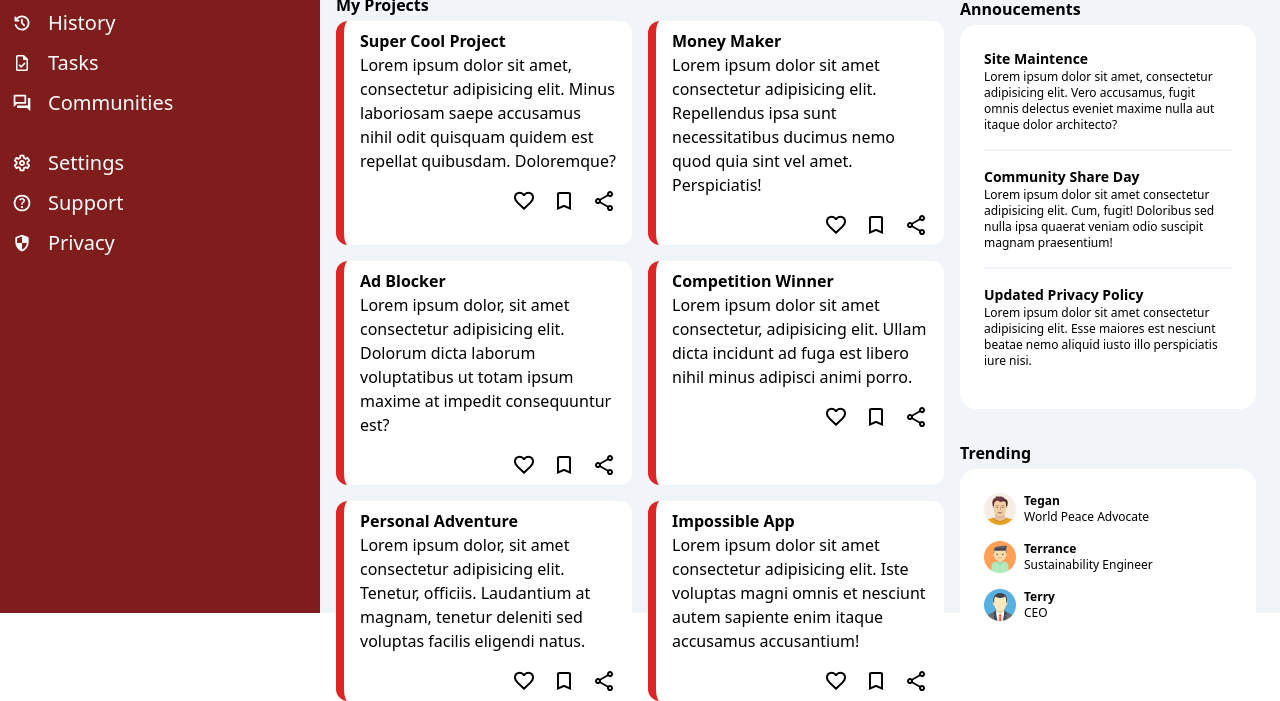
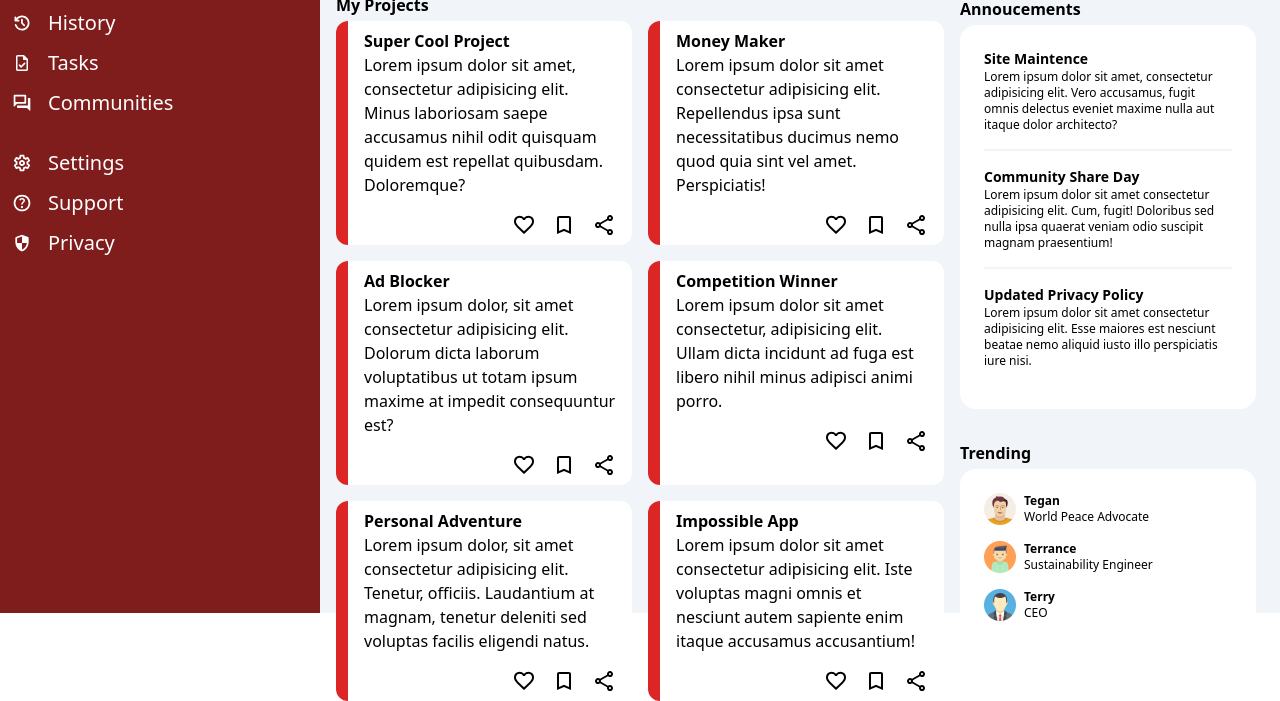
Before and after one commit to maxpajewski/admin-dashboard, a website: page index.html in a window 1280 px wide. Shown: the part 187-888 px from the top of the page. Drawn offline with Linux system fonts and the light colour scheme.

Commit message:
Update card border

```diff
--- a/index.html
+++ b/index.html
@@ -93,7 +93,7 @@
             <div class="col-start-1 col-end-5 row-start-1 row-end-5 flex flex-col">
                 <p class="font-bold mt-5 mb-1 ml-4">My Projects</p>
                 <div class="grid gap-4 auto-fit mx-4">
-                    <div class="card flex flex-col py-2 px-4 border-l-8 border-solid border-red-600 rounded-xl bg-white">
+                    <div class="card flex flex-col py-2 px-4 blw border-solid border-red-600 rounded-xl bg-white">
                         <p class="font-bold">Super Cool Project</p>
                         <p>Lorem ipsum dolor sit amet, consectetur adipisicing elit. Minus laboriosam saepe accusamus nihil odit quisquam quidem est repellat quibusdam. Doloremque?</p>
                         <div class="flex justify-end gap-4 pt-4">
@@ -102,7 +102,7 @@
                             <svg xmlns="http://www.w3.org/2000/svg" height="24" width="24"><path d="M18 22q-1.25 0-2.125-.875T15 19q0-.175.025-.363.025-.187.075-.337l-7.05-4.1q-.425.375-.95.587Q6.575 15 6 15q-1.25 0-2.125-.875T3 12q0-1.25.875-2.125T6 9q.575 0 1.1.212.525.213.95.588l7.05-4.1q-.05-.15-.075-.337Q15 5.175 15 5q0-1.25.875-2.125T18 2q1.25 0 2.125.875T21 5q0 1.25-.875 2.125T18 8q-.575 0-1.1-.213-.525-.212-.95-.587L8.9 11.3q.05.15.075.337Q9 11.825 9 12t-.025.362q-.025.188-.075.338l7.05 4.1q.425-.375.95-.588Q17.425 16 18 16q1.25 0 2.125.875T21 19q0 1.25-.875 2.125T18 22Zm0-16q.425 0 .712-.287Q19 5.425 19 5t-.288-.713Q18.425 4 18 4t-.712.287Q17 4.575 17 5t.288.713Q17.575 6 18 6ZM6 13q.425 0 .713-.288Q7 12.425 7 12t-.287-.713Q6.425 11 6 11t-.713.287Q5 11.575 5 12t.287.712Q5.575 13 6 13Zm12 7q.425 0 .712-.288Q19 19.425 19 19t-.288-.712Q18.425 18 18 18t-.712.288Q17 18.575 17 19t.288.712Q17.575 20 18 20Zm0-15ZM6 12Zm12 7Z"/></svg>
                         </div>
                     </div>
-                    <div class="card flex flex-col py-2 px-4 border-l-8 border-solid border-red-600 rounded-xl bg-white">
+                    <div class="card flex flex-col py-2 px-4 blw border-solid border-red-600 rounded-xl bg-white">
                         <p class="font-bold">Money Maker</p>
                         <p>Lorem ipsum dolor sit amet consectetur adipisicing elit. Repellendus ipsa sunt necessitatibus ducimus nemo quod quia sint vel amet. Perspiciatis!</p>
                         <div class="flex justify-end gap-4 pt-4">
@@ -111,7 +111,7 @@
                             <svg xmlns="http://www.w3.org/2000/svg" height="24" width="24"><path d="M18 22q-1.25 0-2.125-.875T15 19q0-.175.025-.363.025-.187.075-.337l-7.05-4.1q-.425.375-.95.587Q6.575 15 6 15q-1.25 0-2.125-.875T3 12q0-1.25.875-2.125T6 9q.575 0 1.1.212.525.213.95.588l7.05-4.1q-.05-.15-.075-.337Q15 5.175 15 5q0-1.25.875-2.125T18 2q1.25 0 2.125.875T21 5q0 1.25-.875 2.125T18 8q-.575 0-1.1-.213-.525-.212-.95-.587L8.9 11.3q.05.15.075.337Q9 11.825 9 12t-.025.362q-.025.188-.075.338l7.05 4.1q.425-.375.95-.588Q17.425 16 18 16q1.25 0 2.125.875T21 19q0 1.25-.875 2.125T18 22Zm0-16q.425 0 .712-.287Q19 5.425 19 5t-.288-.713Q18.425 4 18 4t-.712.287Q17 4.575 17 5t.288.713Q17.575 6 18 6ZM6 13q.425 0 .713-.288Q7 12.425 7 12t-.287-.713Q6.425 11 6 11t-.713.287Q5 11.575 5 12t.287.712Q5.575 13 6 13Zm12 7q.425 0 .712-.288Q19 19.425 19 19t-.288-.712Q18.425 18 18 18t-.712.288Q17 18.575 17 19t.288.712Q17.575 20 18 20Zm0-15ZM6 12Zm12 7Z"/></svg>
                         </div>
                     </div>
-                    <div class="card flex flex-col py-2 px-4 border-l-8 border-solid border-red-600 rounded-xl bg-white">
+                    <div class="card flex flex-col py-2 px-4 blw border-solid border-red-600 rounded-xl bg-white">
                         <p class="font-bold">Ad Blocker</p>
                         <p>Lorem ipsum dolor, sit amet consectetur adipisicing elit. Dolorum dicta laborum voluptatibus ut totam ipsum maxime at impedit consequuntur est?</p>
                         <div class="flex justify-end gap-4 pt-4">
@@ -120,7 +120,7 @@
                             <svg xmlns="http://www.w3.org/2000/svg" height="24" width="24"><path d="M18 22q-1.25 0-2.125-.875T15 19q0-.175.025-.363.025-.187.075-.337l-7.05-4.1q-.425.375-.95.587Q6.575 15 6 15q-1.25 0-2.125-.875T3 12q0-1.25.875-2.125T6 9q.575 0 1.1.212.525.213.95.588l7.05-4.1q-.05-.15-.075-.337Q15 5.175 15 5q0-1.25.875-2.125T18 2q1.25 0 2.125.875T21 5q0 1.25-.875 2.125T18 8q-.575 0-1.1-.213-.525-.212-.95-.587L8.9 11.3q.05.15.075.337Q9 11.825 9 12t-.025.362q-.025.188-.075.338l7.05 4.1q.425-.375.95-.588Q17.425 16 18 16q1.25 0 2.125.875T21 19q0 1.25-.875 2.125T18 22Zm0-16q.425 0 .712-.287Q19 5.425 19 5t-.288-.713Q18.425 4 18 4t-.712.287Q17 4.575 17 5t.288.713Q17.575 6 18 6ZM6 13q.425 0 .713-.288Q7 12.425 7 12t-.287-.713Q6.425 11 6 11t-.713.287Q5 11.575 5 12t.287.712Q5.575 13 6 13Zm12 7q.425 0 .712-.288Q19 19.425 19 19t-.288-.712Q18.425 18 18 18t-.712.288Q17 18.575 17 19t.288.712Q17.575 20 18 20Zm0-15ZM6 12Zm12 7Z"/></svg>
                         </div>
                     </div>
-                    <div class="card flex flex-col py-2 px-4 border-l-8 border-solid border-red-600 rounded-xl bg-white">
+                    <div class="card flex flex-col py-2 px-4 blw border-solid border-red-600 rounded-xl bg-white">
                         <p class="font-bold">Competition Winner</p>
                         <p>Lorem ipsum dolor sit amet consectetur, adipisicing elit. Ullam dicta incidunt ad fuga est libero nihil minus adipisci animi porro.</p>
                         <div class="flex justify-end gap-4 pt-4">
@@ -129,7 +129,7 @@
                             <svg xmlns="http://www.w3.org/2000/svg" height="24" width="24"><path d="M18 22q-1.25 0-2.125-.875T15 19q0-.175.025-.363.025-.187.075-.337l-7.05-4.1q-.425.375-.95.587Q6.575 15 6 15q-1.25 0-2.125-.875T3 12q0-1.25.875-2.125T6 9q.575 0 1.1.212.525.213.95.588l7.05-4.1q-.05-.15-.075-.337Q15 5.175 15 5q0-1.25.875-2.125T18 2q1.25 0 2.125.875T21 5q0 1.25-.875 2.125T18 8q-.575 0-1.1-.213-.525-.212-.95-.587L8.9 11.3q.05.15.075.337Q9 11.825 9 12t-.025.362q-.025.188-.075.338l7.05 4.1q.425-.375.95-.588Q17.425 16 18 16q1.25 0 2.125.875T21 19q0 1.25-.875 2.125T18 22Zm0-16q.425 0 .712-.287Q19 5.425 19 5t-.288-.713Q18.425 4 18 4t-.712.287Q17 4.575 17 5t.288.713Q17.575 6 18 6ZM6 13q.425 0 .713-.288Q7 12.425 7 12t-.287-.713Q6.425 11 6 11t-.713.287Q5 11.575 5 12t.287.712Q5.575 13 6 13Zm12 7q.425 0 .712-.288Q19 19.425 19 19t-.288-.712Q18.425 18 18 18t-.712.288Q17 18.575 17 19t.288.712Q17.575 20 18 20Zm0-15ZM6 12Zm12 7Z"/></svg>
                         </div>
                     </div>
-                    <div class="card flex flex-col py-2 px-4 border-l-8 border-solid border-red-600 rounded-xl bg-white">
+                    <div class="card flex flex-col py-2 px-4 blw border-solid border-red-600 rounded-xl bg-white">
                         <p class="font-bold">Personal Adventure</p>
                         <p>Lorem ipsum dolor, sit amet consectetur adipisicing elit. Tenetur, officiis. Laudantium at magnam, tenetur deleniti sed voluptas facilis eligendi natus.</p>
                         <div class="flex justify-end gap-4 pt-4">
@@ -138,7 +138,7 @@
                             <svg xmlns="http://www.w3.org/2000/svg" height="24" width="24"><path d="M18 22q-1.25 0-2.125-.875T15 19q0-.175.025-.363.025-.187.075-.337l-7.05-4.1q-.425.375-.95.587Q6.575 15 6 15q-1.25 0-2.125-.875T3 12q0-1.25.875-2.125T6 9q.575 0 1.1.212.525.213.95.588l7.05-4.1q-.05-.15-.075-.337Q15 5.175 15 5q0-1.25.875-2.125T18 2q1.25 0 2.125.875T21 5q0 1.25-.875 2.125T18 8q-.575 0-1.1-.213-.525-.212-.95-.587L8.9 11.3q.05.15.075.337Q9 11.825 9 12t-.025.362q-.025.188-.075.338l7.05 4.1q.425-.375.95-.588Q17.425 16 18 16q1.25 0 2.125.875T21 19q0 1.25-.875 2.125T18 22Zm0-16q.425 0 .712-.287Q19 5.425 19 5t-.288-.713Q18.425 4 18 4t-.712.287Q17 4.575 17 5t.288.713Q17.575 6 18 6ZM6 13q.425 0 .713-.288Q7 12.425 7 12t-.287-.713Q6.425 11 6 11t-.713.287Q5 11.575 5 12t.287.712Q5.575 13 6 13Zm12 7q.425 0 .712-.288Q19 19.425 19 19t-.288-.712Q18.425 18 18 18t-.712.288Q17 18.575 17 19t.288.712Q17.575 20 18 20Zm0-15ZM6 12Zm12 7Z"/></svg>
                         </div>
                     </div>
-                    <div class="card flex flex-col py-2 px-4 border-l-8 border-solid border-red-600 rounded-xl bg-white">
+                    <div class="card flex flex-col py-2 px-4 blw border-solid border-red-600 rounded-xl bg-white">
                         <p class="font-bold">Impossible App</p>
                         <p>Lorem ipsum dolor sit amet consectetur adipisicing elit. Iste voluptas magni omnis et nesciunt autem sapiente enim itaque accusamus accusantium!</p>
                         <div class="flex justify-end gap-4 pt-4">
--- a/styles.css
+++ b/styles.css
@@ -37,3 +37,12 @@
   .auto-fit {
     grid-template-columns: repeat(auto-fit, minmax(270px, 1fr));
   }
+
+  .blw {
+    border-left-width: 12px;
+  }
+
+  .card:hover {
+    transform: scale(1.05);
+    transition-duration: 500ms;
+  }
```
